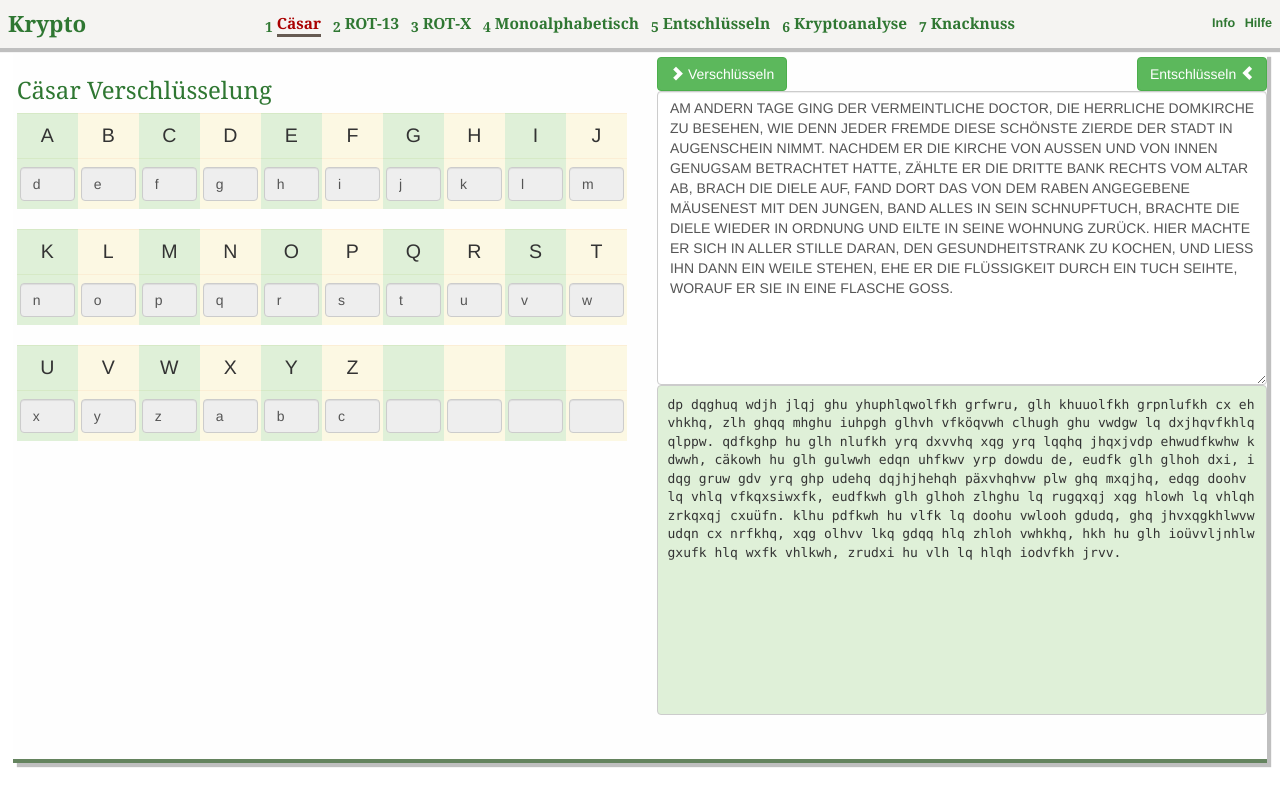
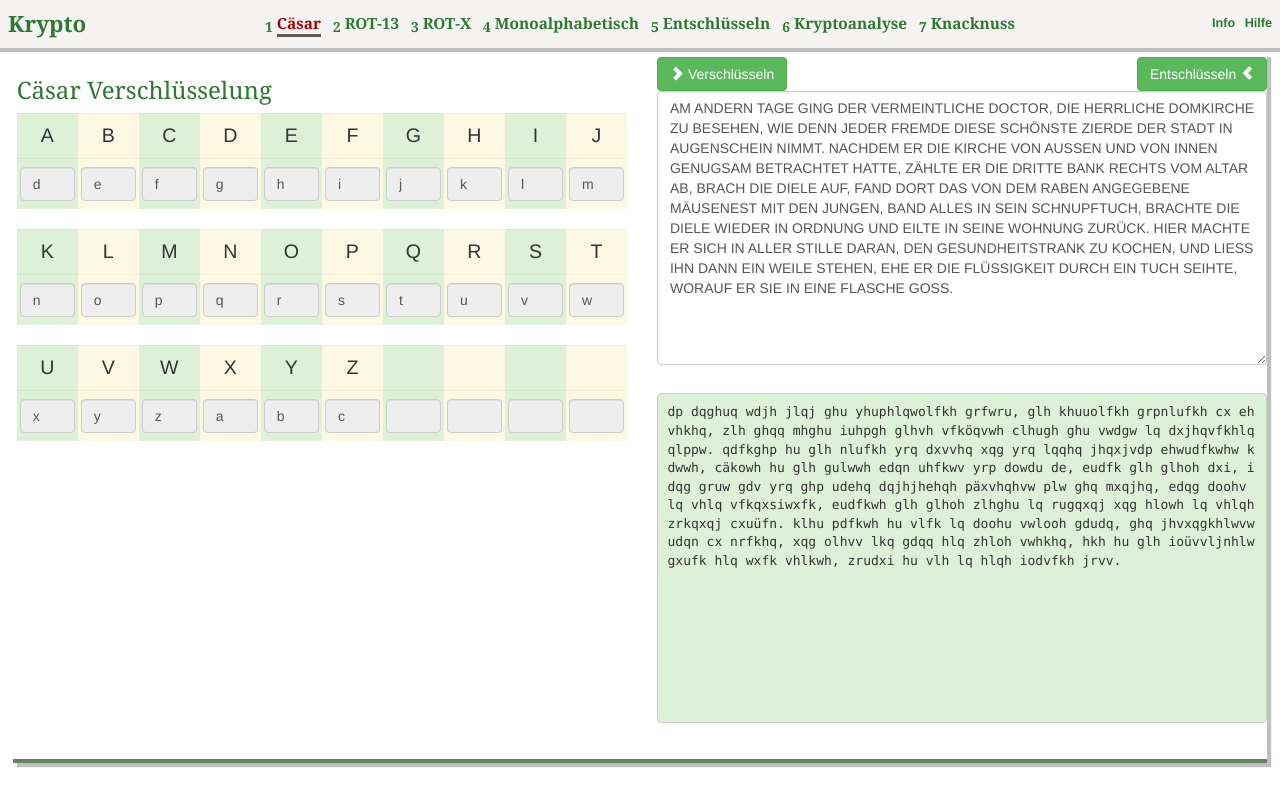
Before and after one commit to mgje/Crypto, a Jekyll site: the page built from exp1/index.html, in a window 1280 px wide. Shown: the top 806 px of the page. Built offline with Jekyll 4.4.1, drawn with Linux system fonts in a browser that asks for light colours; some web fonts are replaced.

Commit message:
column size test

```diff
--- a/exp1/index.html
+++ b/exp1/index.html
@@ -21,7 +21,8 @@ CSName: experiment.css
       <!-- </div> -->
       <button id = "btn_decrypt" type="submit" name="buttondecrypt" class="btn btn-success pull-right" > Entschlüsseln <i class="glyphicon glyphicon-chevron-left"></i> </button>
 
-      <textarea id="inputTxt" class="form-control" rows="14">AM ANDERN TAGE GING DER VERMEINTLICHE DOCTOR, DIE HERRLICHE DOMKIRCHE ZU BESEHEN, WIE DENN JEDER FREMDE DIESE SCHÖNSTE ZIERDE DER STADT IN AUGENSCHEIN NIMMT. NACHDEM ER DIE KIRCHE VON AUSSEN UND VON INNEN GENUGSAM BETRACHTET HATTE, ZÄHLTE ER DIE DRITTE BANK RECHTS VOM ALTAR AB, BRACH DIE DIELE AUF, FAND DORT DAS VON DEM RABEN ANGEGEBENE MÄUSENEST MIT DEN JUNGEN, BAND ALLES IN SEIN SCHNUPFTUCH, BRACHTE DIE DIELE WIEDER IN ORDNUNG UND EILTE IN SEINE WOHNUNG ZURÜCK. HIER MACHTE ER SICH IN ALLER STILLE DARAN, DEN GESUNDHEITSTRANK ZU KOCHEN, UND LIESS IHN DANN EIN WEILE STEHEN, EHE ER DIE FLÜSSIGKEIT DURCH EIN TUCH SEIHTE, WORAUF ER SIE IN EINE FLASCHE GOSS.</textarea>
+      <textarea id="inputTxt" class="form-control" rows="13">AM ANDERN TAGE GING DER VERMEINTLICHE DOCTOR, DIE HERRLICHE DOMKIRCHE ZU BESEHEN, WIE DENN JEDER FREMDE DIESE SCHÖNSTE ZIERDE DER STADT IN AUGENSCHEIN NIMMT. NACHDEM ER DIE KIRCHE VON AUSSEN UND VON INNEN GENUGSAM BETRACHTET HATTE, ZÄHLTE ER DIE DRITTE BANK RECHTS VOM ALTAR AB, BRACH DIE DIELE AUF, FAND DORT DAS VON DEM RABEN ANGEGEBENE MÄUSENEST MIT DEN JUNGEN, BAND ALLES IN SEIN SCHNUPFTUCH, BRACHTE DIE DIELE WIEDER IN ORDNUNG UND EILTE IN SEINE WOHNUNG ZURÜCK. HIER MACHTE ER SICH IN ALLER STILLE DARAN, DEN GESUNDHEITSTRANK ZU KOCHEN, UND LIESS IHN DANN EIN WEILE STEHEN, EHE ER DIE FLÜSSIGKEIT DURCH EIN TUCH SEIHTE, WORAUF ER SIE IN EINE FLASCHE GOSS.</textarea>
+      <br/>
       <pre id="outputTxt" class="height-300 presucces pre-scrollable">der Output</pre>
     </div>
   </div>
```
